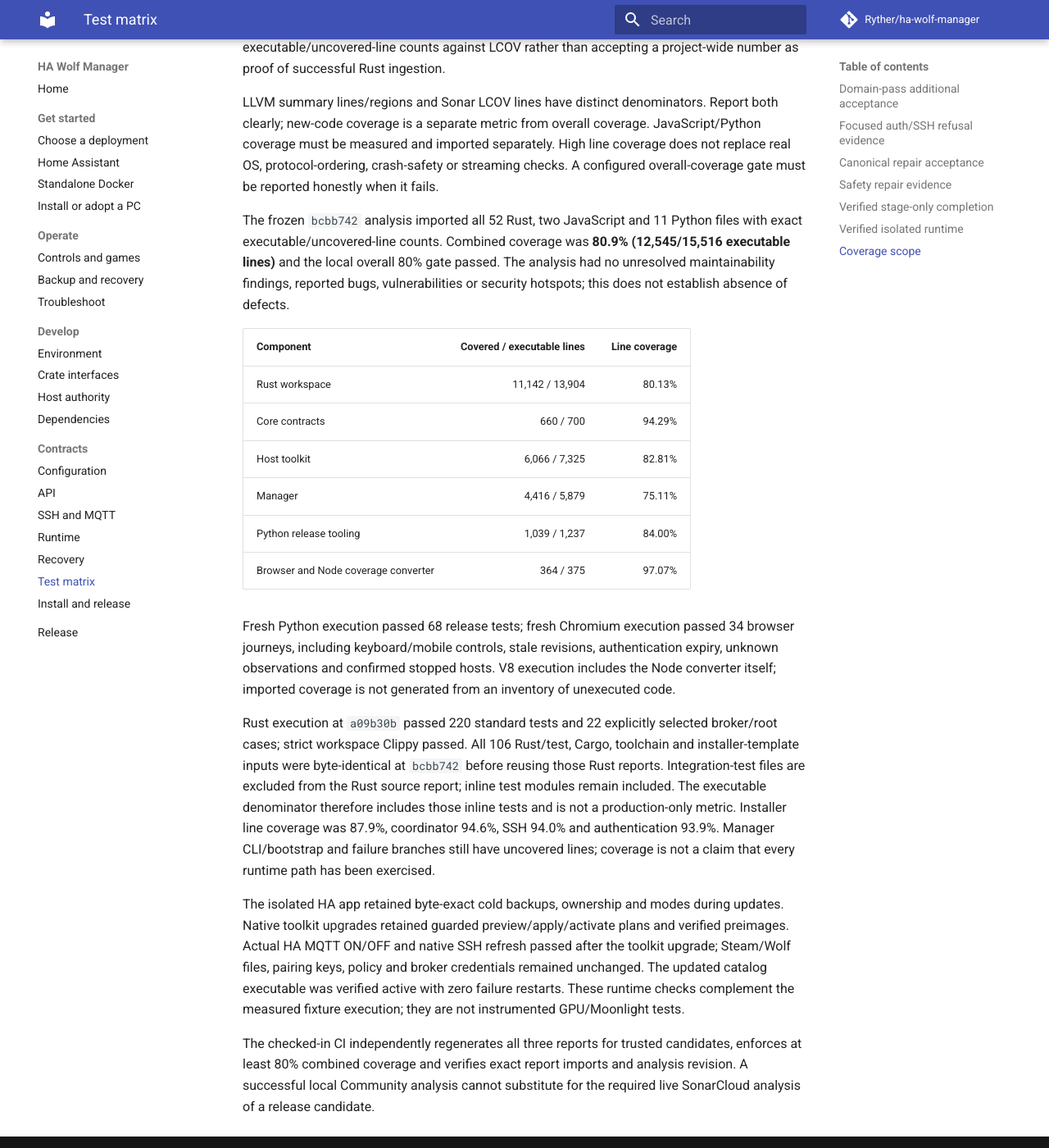
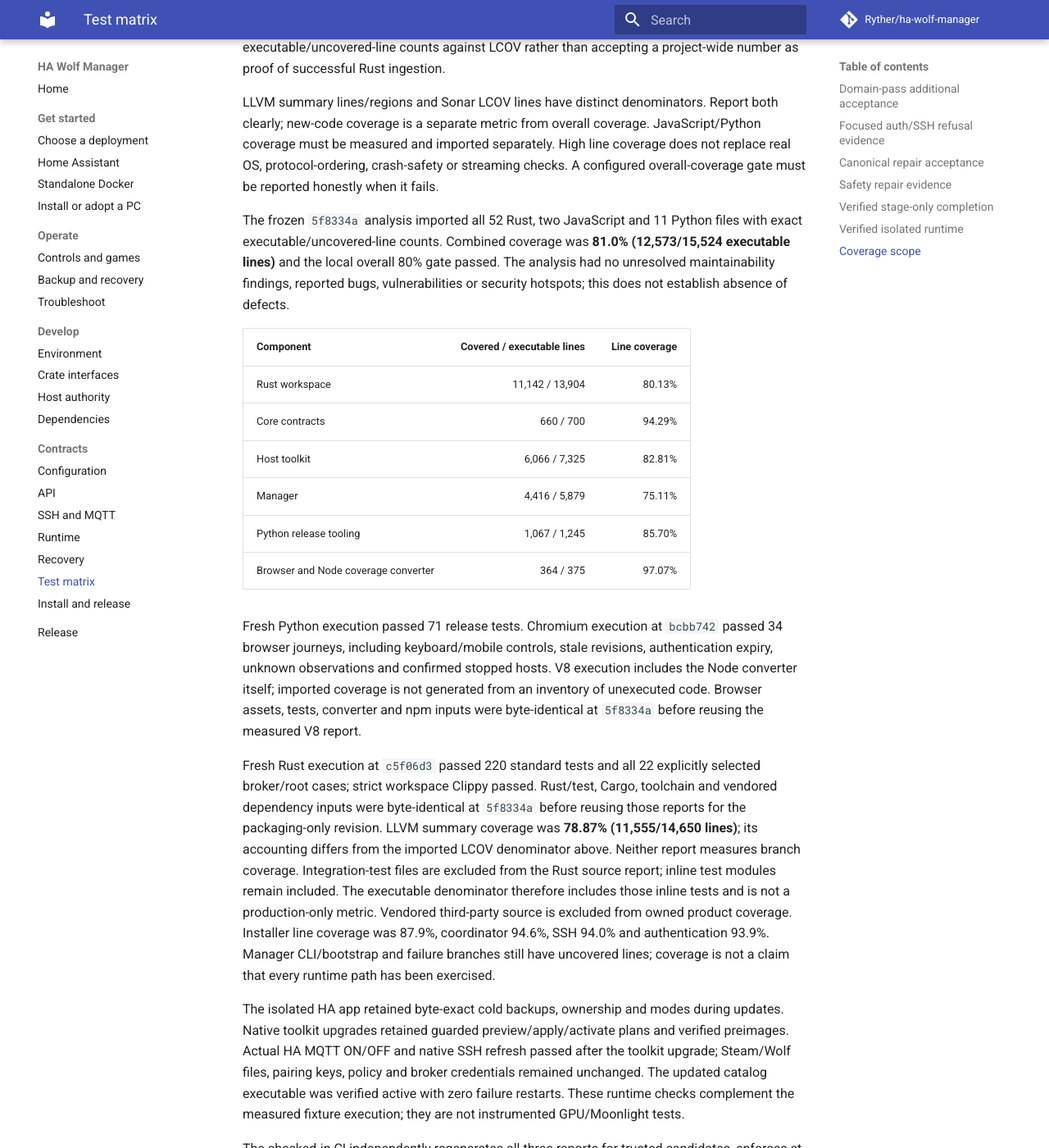
Before and after one commit to Ryther/ha-wolf-manager, an MkDocs documentation site: the page built from docs/contracts/test-matrix.md, in a window 1280 px wide and 1400 px high, scrolled down 4162 px. Shown: the whole window at 82% size. Built offline with MkDocs 1.6.1 and Material for MkDocs 9.7.7, drawn with Linux system fonts in a browser that asks for light colours; comment, search, counter and statistics services are not loaded.

Commit message:
docs(validation): report fresh mixed coverage and LLVM denominators

```diff
--- a/docs/contracts/test-matrix.md
+++ b/docs/contracts/test-matrix.md
@@ -90,9 +90,9 @@ High line coverage does not replace real OS, protocol-ordering, crash-safety or
 streaming checks. A configured overall-coverage gate must be reported honestly
 when it fails.
 
-The frozen `bcbb742` analysis imported all 52 Rust, two JavaScript and 11 Python
+The frozen `5f8334a` analysis imported all 52 Rust, two JavaScript and 11 Python
 files with exact executable/uncovered-line counts. Combined coverage was
-**80.9% (12,545/15,516 executable lines)** and the local overall 80% gate passed.
+**81.0% (12,573/15,524 executable lines)** and the local overall 80% gate passed.
 The analysis had no unresolved maintainability findings, reported bugs,
 vulnerabilities or security hotspots; this does not establish absence of defects.
 
@@ -102,21 +102,26 @@ vulnerabilities or security hotspots; this does not establish absence of defects
 | Core contracts | 660 / 700 | 94.29% |
 | Host toolkit | 6,066 / 7,325 | 82.81% |
 | Manager | 4,416 / 5,879 | 75.11% |
-| Python release tooling | 1,039 / 1,237 | 84.00% |
+| Python release tooling | 1,067 / 1,245 | 85.70% |
 | Browser and Node coverage converter | 364 / 375 | 97.07% |
 
-Fresh Python execution passed 68 release tests; fresh Chromium execution passed
-34 browser journeys, including keyboard/mobile controls, stale revisions,
+Fresh Python execution passed 71 release tests. Chromium execution at `bcbb742`
+passed 34 browser journeys, including keyboard/mobile controls, stale revisions,
 authentication expiry, unknown observations and confirmed stopped hosts. V8
 execution includes the Node converter itself; imported coverage is not generated
-from an inventory of unexecuted code.
+from an inventory of unexecuted code. Browser assets, tests, converter and npm
+inputs were byte-identical at `5f8334a` before reusing the measured V8 report.
 
-Rust execution at `a09b30b` passed 220 standard tests and 22 explicitly selected
-broker/root cases; strict workspace Clippy passed. All 106 Rust/test, Cargo,
-toolchain and installer-template inputs were byte-identical at `bcbb742` before
-reusing those Rust reports. Integration-test files are excluded from the Rust
+Fresh Rust execution at `c5f06d3` passed 220 standard tests and all 22 explicitly
+selected broker/root cases; strict workspace Clippy passed. Rust/test, Cargo,
+toolchain and vendored dependency inputs were byte-identical at `5f8334a` before
+reusing those reports for the packaging-only revision. LLVM summary coverage
+was **78.87% (11,555/14,650 lines)**; its accounting differs from the imported
+LCOV denominator above. Neither report measures branch coverage.
+Integration-test files are excluded from the Rust
 source report; inline test modules remain included. The executable denominator
 therefore includes those inline tests and is not a production-only metric.
+Vendored third-party source is excluded from owned product coverage.
 Installer line coverage was 87.9%, coordinator 94.6%, SSH 94.0% and authentication
 93.9%. Manager CLI/bootstrap and failure branches still have uncovered lines;
 coverage is not a claim that every runtime path has been exercised.
```
